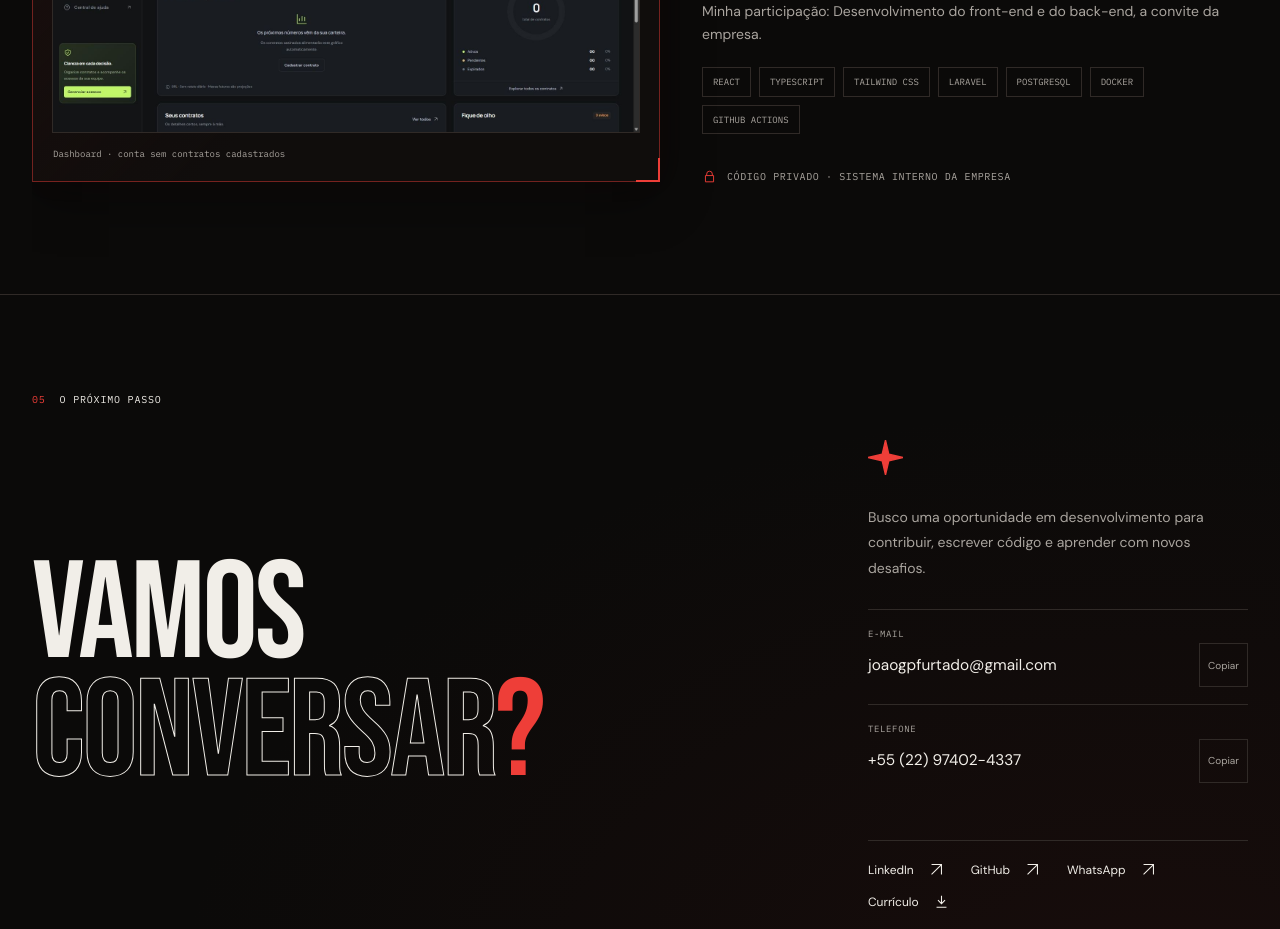
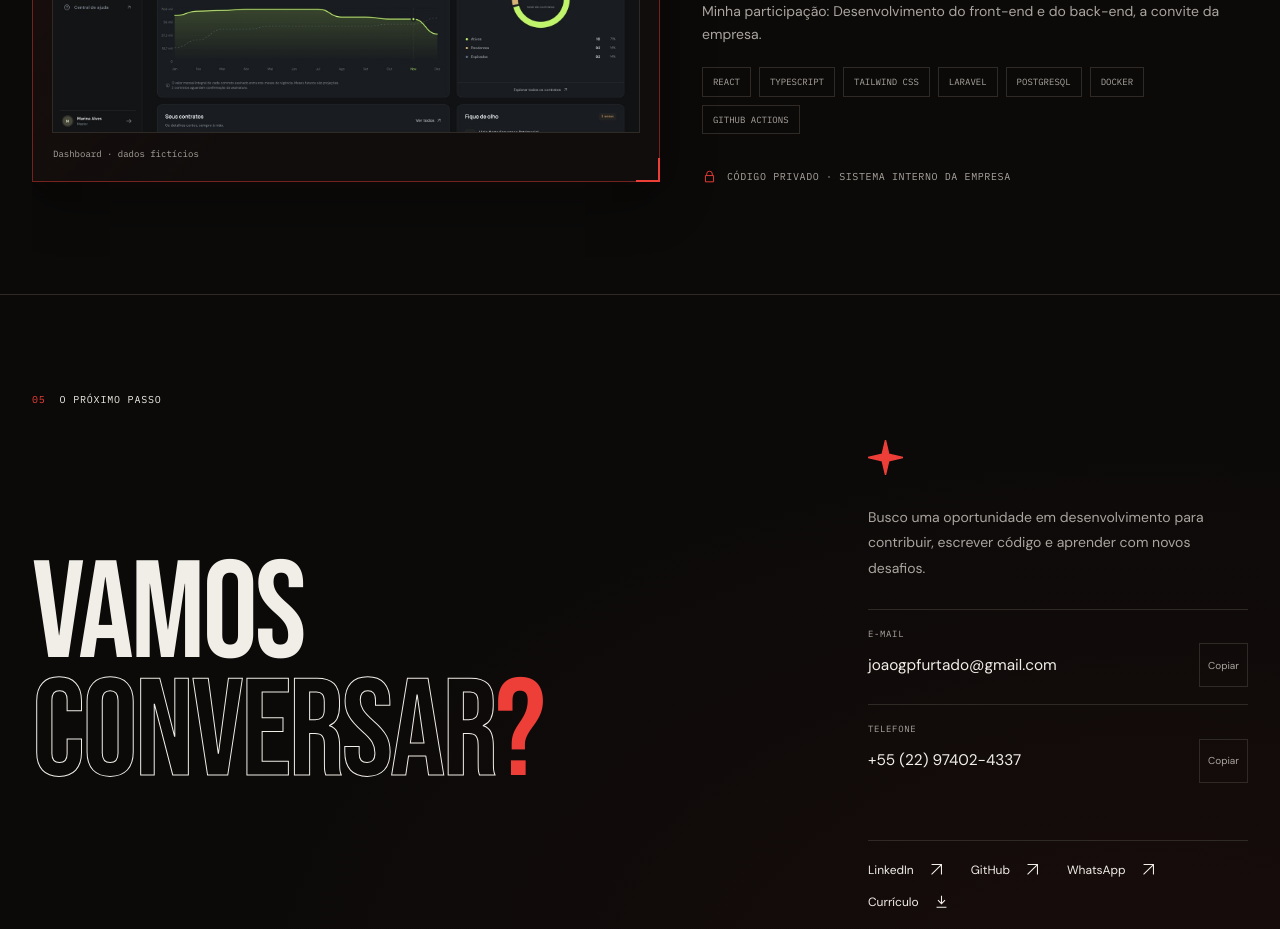
Before and after one commit to FurtadoRDS/joao-furtado-portfolio-v1, a React (Vite) app: page / in a window 1280 px wide. Shown: the part 3740-4669 px from the top of the page. Built offline with nearby package versions, Linux system fonts and the light colour scheme.

Commit message:
Troca o print do Contract Guardian por um com dados fictícios

```diff
--- a/src/content/profile.ts
+++ b/src/content/profile.ts
@@ -175,8 +175,8 @@ export const projects: Project[] = [
     role: 'Desenvolvimento do front-end e do back-end, a convite da empresa.',
     technologies: ['React', 'TypeScript', 'Tailwind CSS', 'Laravel', 'PostgreSQL', 'Docker', 'GitHub Actions'],
     screenshot: '/images/projects/contract-guardian-dashboard-wide.jpg',
-    screenshotAlt: 'Dashboard do Contract Guardian com indicadores de contratos, custos e saúde da carteira, em uma conta ainda sem contratos cadastrados.',
-    screenshotCaption: 'Dashboard · conta sem contratos cadastrados',
+    screenshotAlt: 'Dashboard do Contract Guardian com 14 contratos fictícios: indicadores da carteira, gráfico de custos mensais, saúde dos contratos e lista dos mais recentes.',
+    screenshotCaption: 'Dashboard · dados fictícios',
     privacy: 'Código privado · sistema interno da empresa',
   },
   {
```
Also changed, not shown: public/images/projects/contract-guardian-dashboard-wide.jpg.
